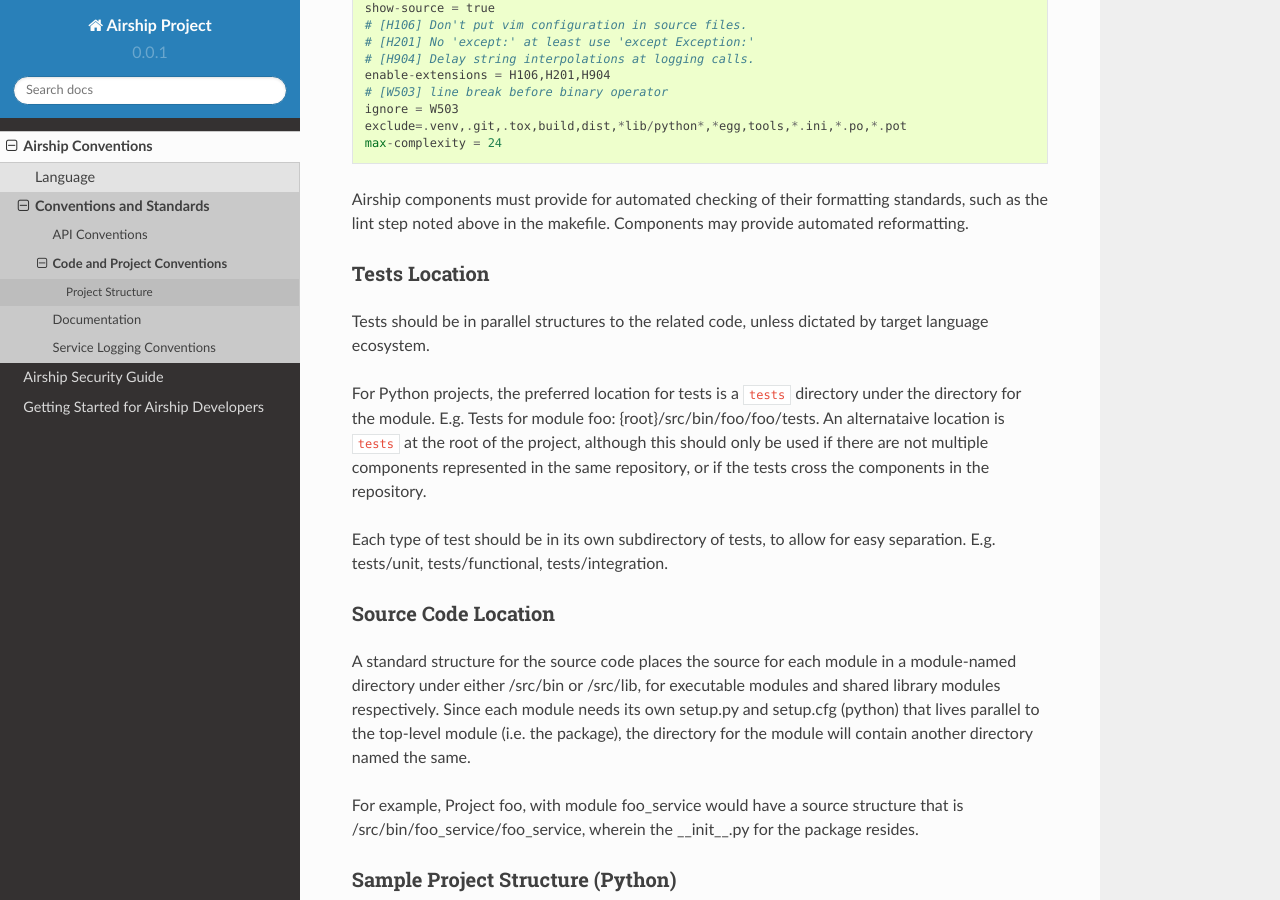
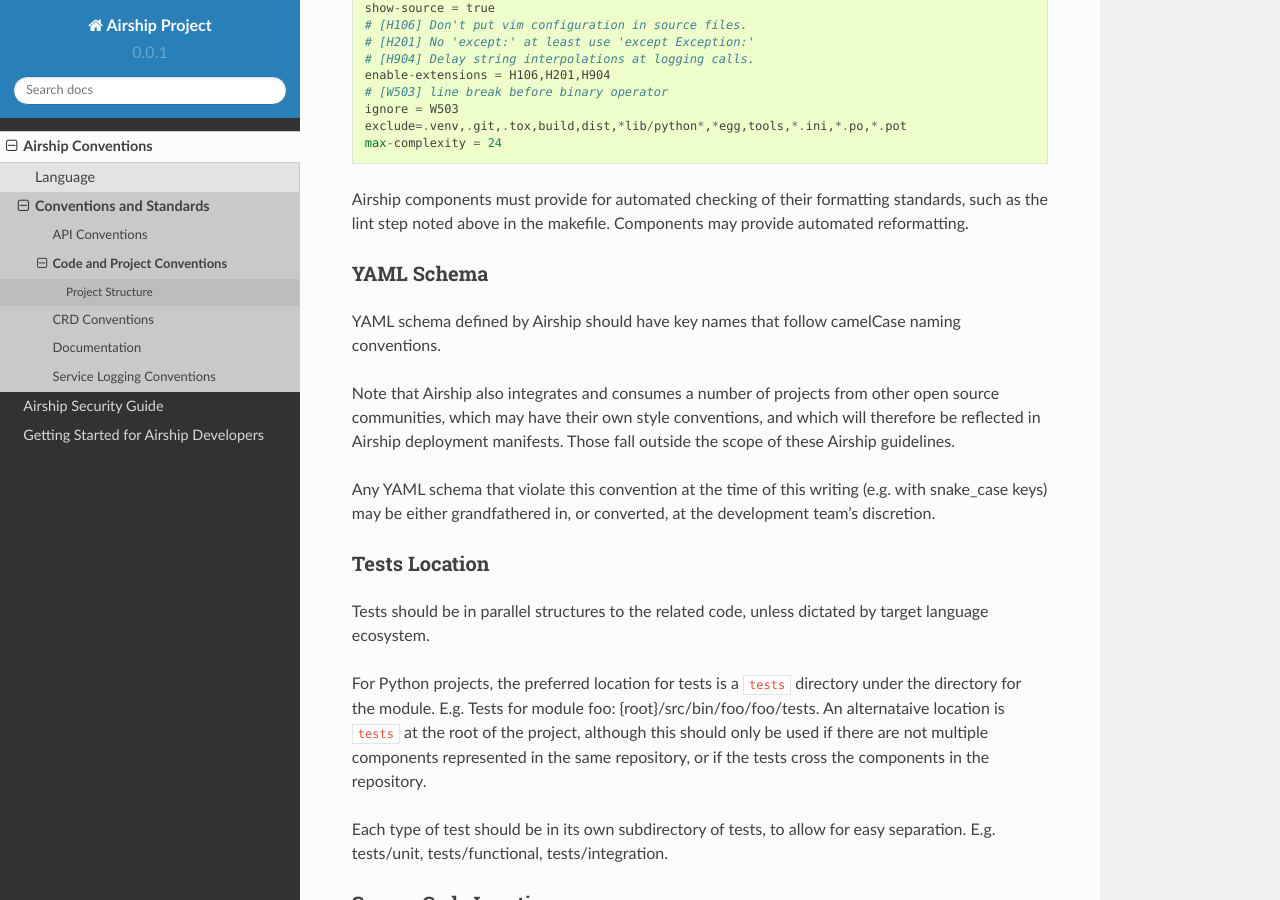
Before and after one commit to airshipit/docs, a Sphinx documentation site: the page built from doc/source/code-conventions.rst, in a window 1280 px wide and 900 px high, scrolled down 2729 px. Built offline with Sphinx 7.4.7 and the Read the Docs theme 2.0.0, drawn with Linux system fonts in a browser that asks for light colours.

Commit message:
Add YAML and CRD conventions
This adds:
- light YAML schema conventions (camelCase keys)
- CRD conventions (adopting Kubernetes' own API conventions)

This change is borne out of the Airship SIG-YAML agreement that,
for Airship 2.0 work in particular, it makes sense to adhere to
Kubernetes' own conventions in these regards.

Change-Id: I86c7ccae25923242a1104189622e2421460cd350

```diff
--- a/doc/source/code-conventions.rst
+++ b/doc/source/code-conventions.rst
@@ -158,6 +158,20 @@
 standards, such as the lint step noted above in the makefile. Components may
 provide automated reformatting.
 
+YAML Schema
+~~~~~~~~~~~
+YAML schema defined by Airship should have key names that follow camelCase
+naming conventions.
+
+Note that Airship also integrates and consumes a number of projects from
+other open source communities, which may have their own style conventions,
+and which will therefore be reflected in Airship deployment manifests.
+Those fall outside the scope of these Airship guidelines.
+
+Any YAML schema that violate this convention at the time of this writing
+(e.g. with snake_case keys) may be either grandfathered in, or converted,
+at the development team's discretion.
+
 Tests Location
 ~~~~~~~~~~~~~~
 Tests should be in parallel structures to the related code, unless dictated by
--- a/doc/source/conventions.rst
+++ b/doc/source/conventions.rst
@@ -40,6 +40,7 @@
 
    api-conventions
    code-conventions
+   crd-conventions
    documentation-conventions
    service-logging-conventions
 
```
Also changed, not shown: doc/source/crd-conventions.rst (added, +43 -0 lines).
